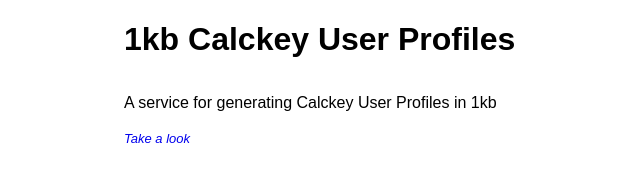
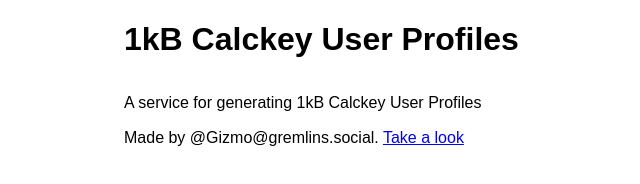
Before and after one commit to Catbuttes/1kb-profile, a website: page index.html in a window 1280 px wide. Shown: the whole page, without its empty margins (260-900 px from the left). Drawn offline with Linux system fonts and the light colour scheme.

Commit message:
Tidy up the index

```diff
--- a/index.html
+++ b/index.html
@@ -17,17 +17,11 @@
     p {
         margin-bottom: 1.1em;
     }
-
-    a {
-        font-style: italic;
-        font-size: small;
-        text-decoration: none;
-    }
 </style>
 
 <body>
     <div>
-            <h1>1kb Calckey User Profiles</h1>
-        <p>A service for generating Calckey User Profiles in 1kb
-        <p><a href='/@gizmo@gremlins.social'>Take a look</a>
+        <h1>1kB Calckey User Profiles</h1>
+        <p>A service for generating 1kB Calckey User Profiles
+        <p>Made by @Gizmo@gremlins.social. <a href='/@gizmo@gremlins.social'>Take a look</a>
     </div>
```
